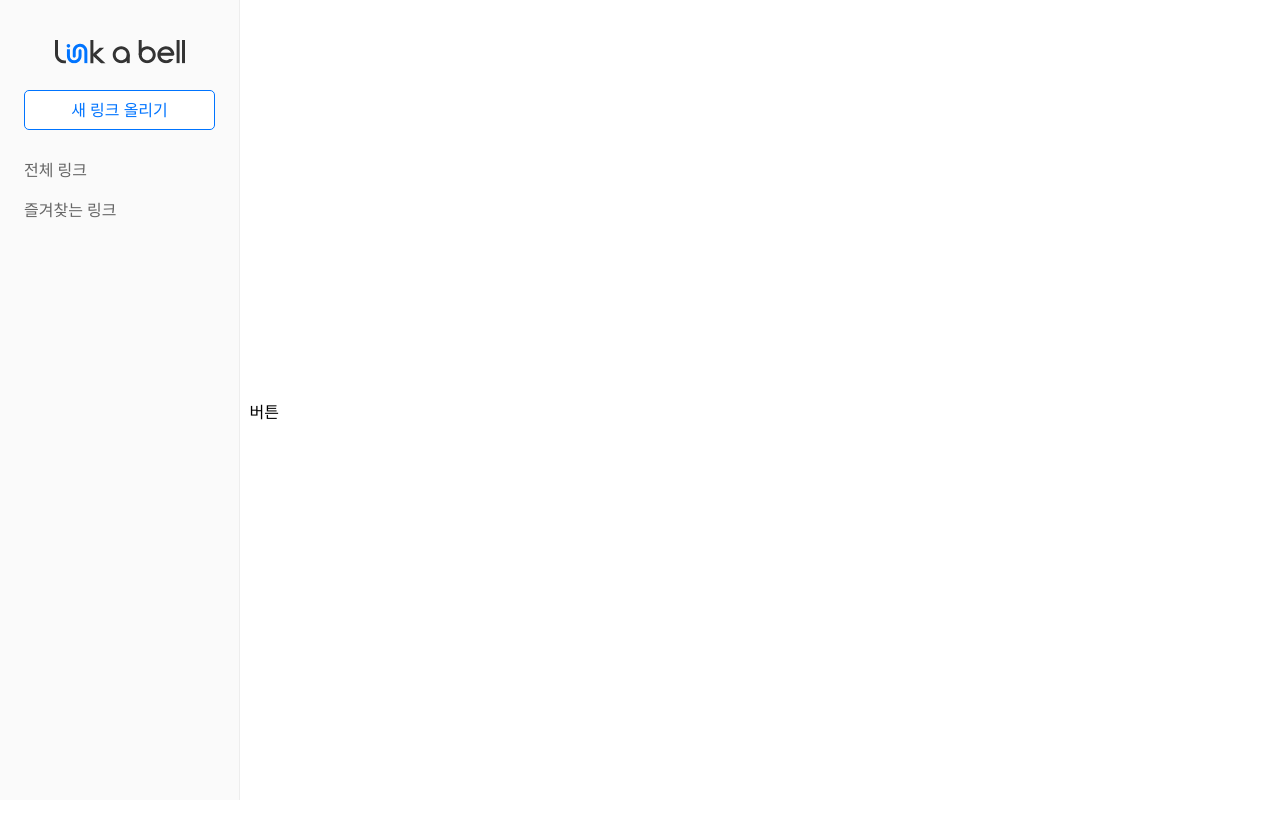
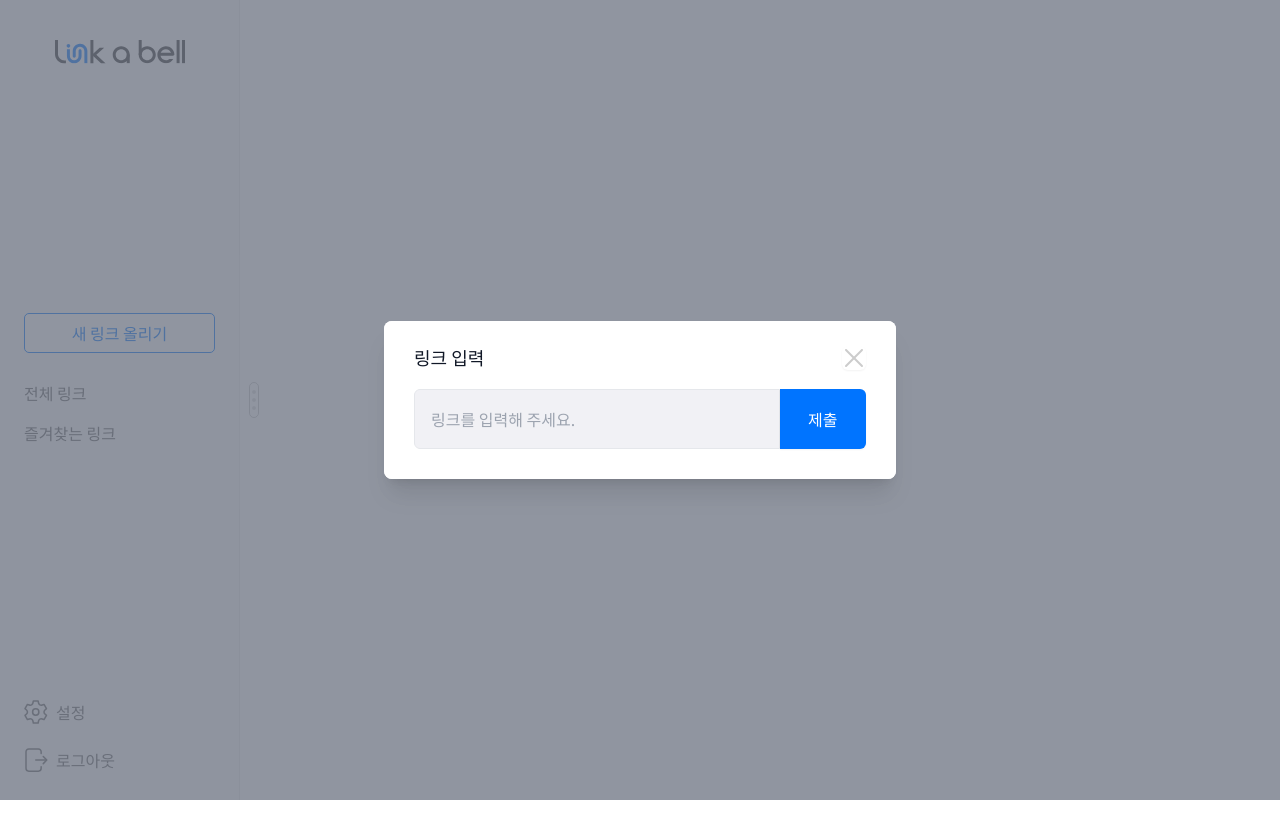
Before and after one commit to TeamLinkabells/project-link-nextjs, a Next.js app: page /feed in a window 1280 px wide. Both pictures are taken after a click on the button "새 링크 올리기". After the commit the page ends 800 px from the top, so only its background shows below. Built offline with nearby package versions, Linux system fonts and the light colour scheme; no server answers.

Commit message:
Feat : 모달 기능 추가

```diff
--- a/components/FeedLayout.js
+++ b/components/FeedLayout.js
@@ -1,11 +1,42 @@
+import { useState } from "react";
 import SideNavBar from "./feeds/SideNavBar";
+import Modal from "./Modal";
 
 let FeedLayout = ({ children }) => {
+  const [urlModal, setUrlModal] = useState(false);
+
+  const urlModalOpenFunc = () => {
+    console.log("urlModal 값", urlModal);
+    setUrlModal(!urlModal);
+  };
+
   return (
-    <div className="flex">
-      <SideNavBar />
-      {children}
-    </div>
+    <>
+      {urlModal ? (
+        <div className="flex">
+          {" "}
+          <SideNavBar
+            urlModal={urlModal}
+            setUrlModal={setUrlModal}
+            urlModalOpenFunc={urlModalOpenFunc}
+          />
+          <Modal
+            urlModal={urlModal}
+            setUrlModal={setUrlModal}
+            urlModalOpenFunc={urlModalOpenFunc}
+          />
+        </div>
+      ) : (
+        <div className="flex">
+          <SideNavBar
+            urlModal={urlModal}
+            setUrlModal={setUrlModal}
+            urlModalOpenFunc={urlModalOpenFunc}
+          />
+          {children}
+        </div>
+      )}
+    </>
   );
 };
 export default FeedLayout;
--- /dev/null
+++ b/components/Modal.js
@@ -0,0 +1,61 @@
+import React from "react";
+import Close from "../public/close.svg";
+
+function Modal(props) {
+  let { urlModal, setUrlModal, urlModalOpenFunc } = props; //url 입력을 관리하는 변수
+  console.log("전달 값", urlModal);
+
+  return (
+    <>
+      <div
+        className="relative z-10"
+        aria-labelledby="modal-title"
+        role="dialog"
+        aria-modal="true"
+      >
+        <div className="fixed inset-0 bg-gray-500 bg-opacity-75 transition-opacity"></div>
+
+        <div className="fixed inset-0 z-10 overflow-y-auto">
+          <div className="flex min-h-full items-center justify-center p-4 text-center sm:p-0">
+            <div className="relative transform overflow-hidden rounded-lg bg-white text-left shadow-xl transition-all sm:my-8 sm:w-full sm:max-w-lg">
+              <div className="bg-white px-[30px] pt-6 pb-[30px]">
+                <div className="sm:flex sm:items-start">
+                  <div className="mt-3 text-center sm:mt-0 sm:text-left sm:w-full">
+                    <h3
+                      className="text-lg leading-6 text-gray-900 font-medium flex"
+                      id="modal-title"
+                    >
+                      링크 입력
+                    </h3>
+                    <div className="mt-5 sm:flex">
+                      <input
+                        type="text"
+                        className="text-gray-500 bg-[#F1F1F5] h-[60px] w-full text-base px-4 py-2 rounded-md focus:outline-none sm:rounded-r-none border border-solid border-[#e5e7eb]"
+                        placeholder="링크를 입력해 주세요."
+                      />
+                      <button
+                        type="button"
+                        className="w-full justify-center rounded-md border border-transparent bg-[#0074FF] px-4 py-2 text-base font-medium text-white shadow-sm focus:outline-none h-[60px] flex items-center mt-4 sm:m-0 sm:w-[100px] sm:rounded-l-none"
+                      >
+                        제출
+                      </button>
+                    </div>
+                  </div>
+                </div>
+              </div>
+              <button
+                type="button"
+                className="mt-3 inline-flex justify-center rounded-md bg-white text-base font-medium text-gray-700 shadow-sm hover:bg-gray-50 focus:outline-none focus:ring-2 focus:ring-indigo-500 focus:ring-offset-2 sm:mt-0 sm:ml-3 w-auto sm:text-sm absolute top-[25px] right-[30px]"
+                onClick={urlModalOpenFunc}
+              >
+                <Close />
+              </button>
+            </div>
+          </div>
+        </div>
+      </div>
+    </>
+  );
+}
+
+export default Modal;
--- a/components/feeds/SideNavBar.js
+++ b/components/feeds/SideNavBar.js
@@ -1,34 +1,35 @@
 import React from "react";
 import { useState } from "react";
-// import { Disclosure } from "@headlessui/react";
-import ColorLogo from "../../public/logo_color.svg";
 import Link from "next/link";
 
+import SidebarBtn from "../../public/sidebar_button.svg";
+import ColorLogo from "../../public/logo_color.svg";
+import Setting from "../../public/setting.svg";
+import Logout from "../../public/logout.svg";
 import tw from "tailwind-styled-components";
 
 const SidebarMenu = tw.div`
 h-10 flex items-center text-[#666666] hover:bg-[#E1EEFF]
 `;
 
-// const HideMenu = tw.div`
-// w-[240px] h-screen bg-black absolute top-0 -left-[240px]
-// `
+function SideNavBar(props) {
+  let { urlModal, setUrlModal, urlModalOpenFunc } = props;
+  // console.log("내브바", props);
 
-function SideNavBar() {
-  const [isOpen, setMenu] = useState(true); // 메뉴의 초기값을 false로 설정
+  const [toggleMenu, setTogleMenu] = useState(true);
 
-  const toggleMenu = () => {
-    setMenu((isOpen) => !isOpen); // on,off 개념 boolean
+  const menuOpenFunc = () => {
+    setTogleMenu(!toggleMenu); // on,off 개념 boolean
   };
 
   return (
     <>
-      <div className={isOpen ? "h-screen w-[240px]" : "h-screen"}>
+      <div className={toggleMenu ? "h-screen w-[240px]" : "h-screen"}>
         <div
           className={
-            isOpen
-              ? "w-[240px] h-full bg-[#FAFAFA] fixed top-0 left-0 border-r border-[#EDEDED] duration-100"
-              : "w-[240px] h-full bg-[#FAFAFA] fixed top-0 -left-[240px] border-r border-[#EDEDED] duration-100"
+            toggleMenu
+              ? "w-[240px] h-full bg-[#FAFAFA] fixed top-0 left-0 border-r border-[#EDEDED] duration-100 flex flex-col justify-between"
+              : "w-[240px] h-full bg-[#FAFAFA] fixed top-0 -left-[240px] border-r border-[#EDEDED] duration-100 flex flex-col justify-between"
           }
         >
           <ColorLogo
@@ -38,14 +39,17 @@ function SideNavBar() {
             className="m-auto mt-10"
           />
           <button
-            className="absolute top-1/2 -right-[40px]"
-            onClick={toggleMenu}
+            className="absolute top-1/2 -right-5 translate-y-[-50%]"
+            onClick={menuOpenFunc}
           >
-            버튼
+            <SidebarBtn />
           </button>
-          <div className="pt-6">
+          <div className="pt-6 mb-auto">
             <div className="mx-6">
-              <button className="w-full h-10 bg-white border border-[#0074FF] rounded-[5px] text-[#0074FF] font-medium">
+              <button
+                className="w-full h-10 bg-white border border-[#0074FF] rounded-[5px] text-[#0074FF] font-medium"
+                onClick={urlModalOpenFunc}
+              >
                 새 링크 올리기
               </button>
             </div>
@@ -62,43 +66,21 @@ function SideNavBar() {
               </SidebarMenu>
             </ul>
           </div>
+          <div>
+            <ul className="mx-6 mb-7">
+              <li className="flex mt-6 text-[#666666] cursor-pointer w-fit">
+                <Setting />
+                <p className="ml-2">설정</p>
+              </li>
+              <li className="flex mt-6 text-[#666666] cursor-pointer w-fit">
+                <Logout />
+                <p className="ml-2">로그아웃</p>
+              </li>
+            </ul>
+          </div>
         </div>
       </div>
     </>
-    // <div>
-    //     <Disclosure as="nav">
-    //         <div className="w-[50px]  h-screen bg-gray-600">
-    //             <Disclosure.Button className="absolute top-1/2 left-20 inline-flex items-center peer  justify-center rounded-md focus:outline-none focus:ring-1 focus:ring-inset focus:ring-white group">
-    //             버튼
-    //             </Disclosure.Button>
-    //             <div className="p-6 w-1/2 h-screen bg-black fixed top-0 -left-96 lg:w-60 lg:left-0 peer-focus:left-0 peer:transition ease-out delay-150 duration-200">
-    //             </div>
-    //         </div>
-    //     </Disclosure>
-    // </div>
-
-    // -----------------------------
-
-    // <div>
-    //     <Disclosure as="nav">
-    //         <div className="w-[50px]  h-screen bg-gray-600">
-    //             <Disclosure.Button className="absolute top-1/2 left-20 inline-flex items-center peer justify-center rounded-md focus:outline-none focus:ring-1 focus:ring-inset focus:ring-white group">
-    //             버튼
-    //             </Disclosure.Button></div>
-
-    //         <div className="p-6 w-1/2 h-screen bg-black fixed top-0 -left-96 lg:w-60 lg:left-0 peer-focus:left-0 peer:transition ease-out delay-150 duration-200 peer">
-
-    //         </div>
-    //     </Disclosure>
-    // </div>
-
-    // --------------------------------------------------
-    // <div className="relative">
-    //      <Disclosure as="nav" className="w-[300px] h-screen absolute top-0 left-0 flex flex-row-reverse">
-    //         <Disclosure.Button className="peer">버튼</Disclosure.Button>
-    //         <div className="w-full h-screen bg-black"></div>
-    //      </Disclosure>
-    // </div>
   );
 }
 
--- a/pages/feed.js
+++ b/pages/feed.js
@@ -33,17 +33,18 @@ export default function Feed() {
 
   const { data, status, session } = useSession();
 
-  console.log("데이터", data);
-  console.log("세션", session);
+  // console.log("데이터", data);
+  // console.log("세션", session);
 
   return (
     <>
-      <FeedLayout />
-      <section className="text-gray-600 m-auto px-20 py-5">
-        <div className="container">
-          <div className="flex flex-wrap gap-5"></div>
-        </div>
-      </section>
+      <FeedLayout>
+        <section className="text-gray-600 m-auto px-20 py-5">
+          <div className="container">
+            <div className="flex flex-wrap gap-5" />
+          </div>
+        </section>
+      </FeedLayout>
       {/* ---------------------원래 피드----------------------- */}
       {/* <FormInput
         urlData={urlData}
--- a/pages/login.js
+++ b/pages/login.js
@@ -71,12 +71,6 @@ export default function Login() {
             </div>
             <form onSubmit={onSubmit}>
               <div className="relative mb-5">
-                <label
-                  htmlFor="email"
-                  className="leading-7 text-sm text-gray-600"
-                >
-                  Email
-                </label>
                 <InputBox
                   type="email"
                   id="email"
@@ -85,13 +79,6 @@ export default function Login() {
                 ></InputBox>
               </div>
               <div className="relative mb-5">
-                <label
-                  htmlFor="password"
-                  className="leading-7 text-sm text-gray-600"
-                  placeholder="Password"
-                >
-                  Password
-                </label>
                 <InputBox
                   type="password"
                   id="password"
@@ -101,7 +88,7 @@ export default function Login() {
               </div>
               <button
                 type="submit"
-                className="text-white bg-[#0074FF] border-0 py-2 px-6 focus:outline-none rounded text-lg h-[60px] tracking-tight"
+                className="w-full text-white bg-[#0074FF] border-0 py-2 px-6 focus:outline-none rounded text-lg h-[60px] tracking-tight mt-2"
               >
                 로그인
               </button>
--- a/styles/globals.css
+++ b/styles/globals.css
@@ -1,9 +1,10 @@
+@import url("https://fonts.googleapis.com/css2?family=Noto+Sans+KR:wght@400;500;700&display=swap");
 @tailwind base;
 @tailwind components;
 @tailwind utilities;
 
 @layer base {
-    html {
-      font-family: 'Noto Sans KR', system-ui, sans-serif;
-    }
+  html {
+    font-family: Noto Sans KR, system-ui, sans-serif;
   }
+}
--- a/tailwind.config.js
+++ b/tailwind.config.js
@@ -1,4 +1,7 @@
 /** @type {import('tailwindcss').Config} */
+
+const defaultTheme = require("tailwindcss/defaultTheme");
+
 module.exports = {
   content: [
     "./pages/**/*.{js,ts,jsx,tsx}",
```
Also changed, not shown: public/close.svg (added).
